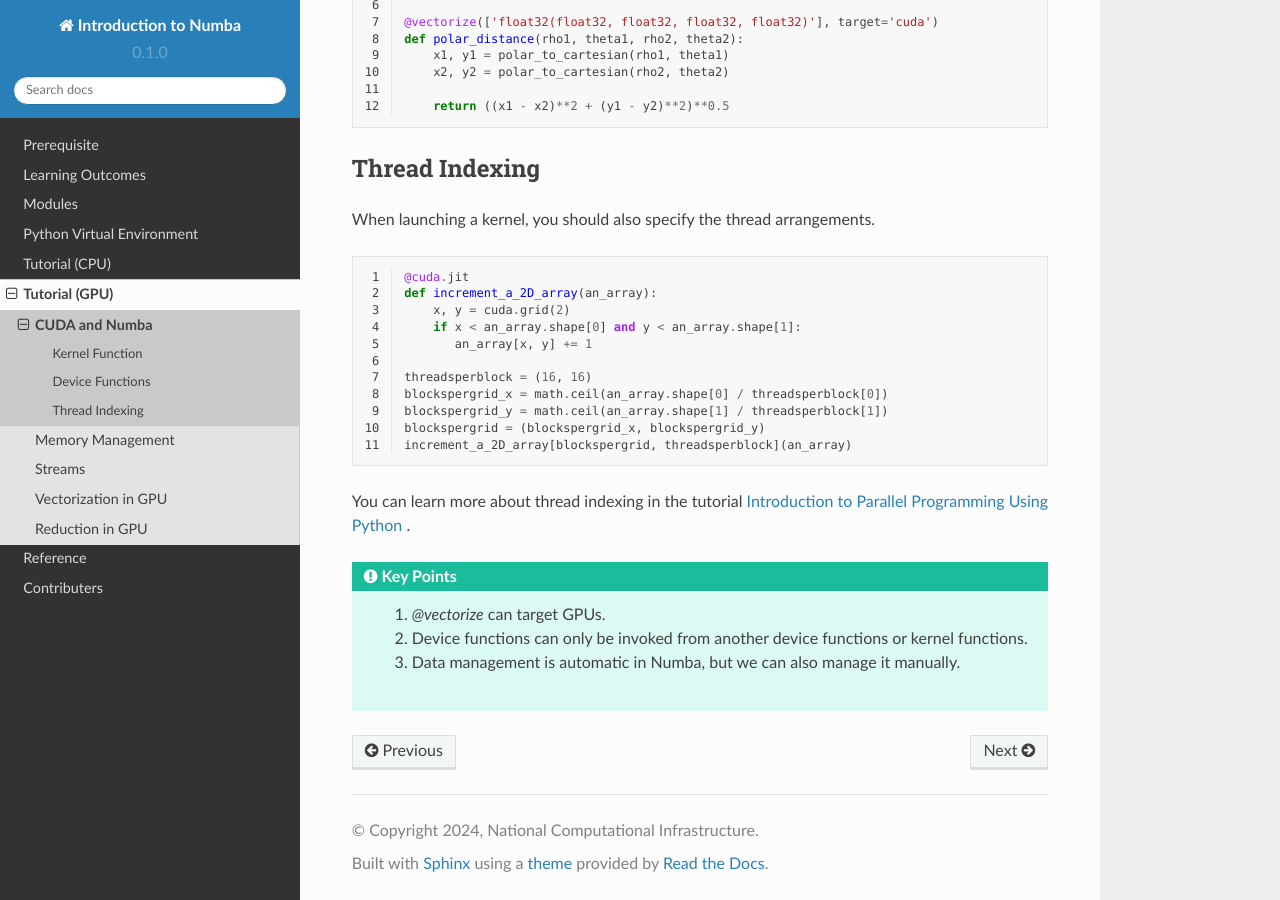
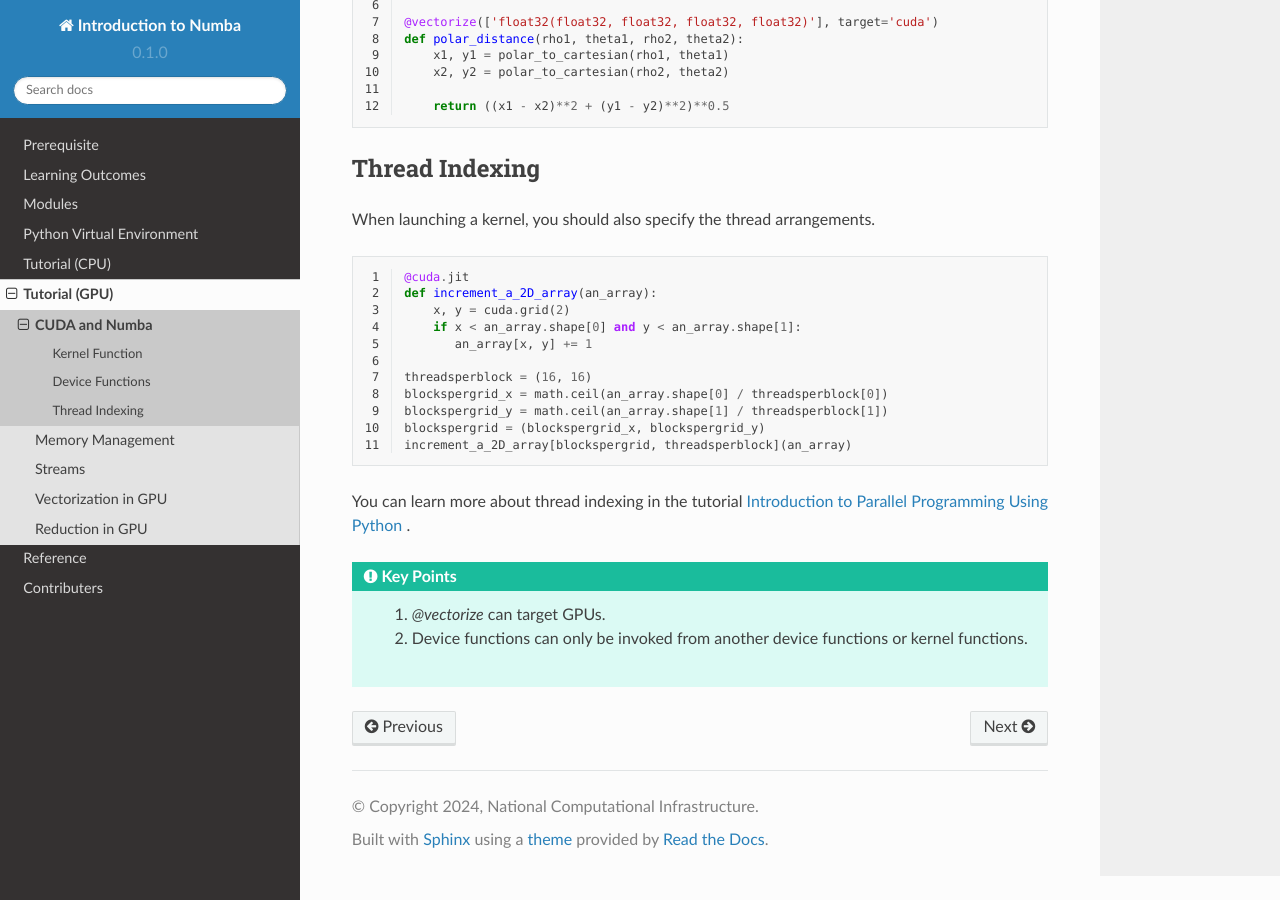
Before and after one commit to josephjohnjj/intro-to-numba, a Sphinx documentation site: the page built from docs/source/tutorial/GPU/gpu_intro.rst, in a window 1280 px wide and 900 px high, scrolled down 1036 px. Built offline with Sphinx 7.4.7 and the Read the Docs theme 2.0.0, drawn with Linux system fonts in a browser that asks for light colours.

Commit message:
rearrage doc material

```diff
--- a/docs/source/tutorial/GPU/gpu_intro.rst
+++ b/docs/source/tutorial/GPU/gpu_intro.rst
@@ -92,4 +92,3 @@
 
     #. `@vectorize` can target GPUs.
     #. Device functions can only be invoked from another device functions or kernel functions.
-    #. Data management is automatic in Numba, but we can also manage it manually.
```
